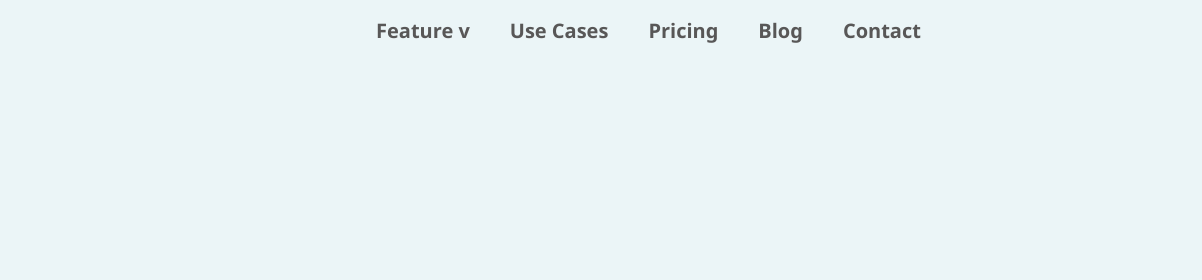
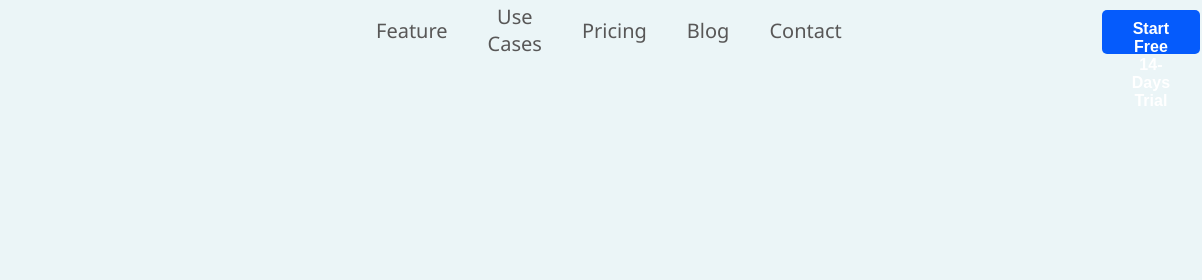
Before and after one commit to Namami65/learning-js, a plain HTML site: page index.html in a window 1280 px wide. Shown: the top 280 px of the page, 78-1280 px from the left. Drawn offline with Linux system fonts and the light colour scheme.

Commit message:
Add files via upload

```diff
--- a/index.html
+++ b/index.html
@@ -43,10 +43,7 @@
     nav a{
        text-decoration: none;
        color: rgb(88, 87, 87);
-    }
-    #feature:hover{
-        display: inline-block;
-
+       font-size: 20px;
     }
 
 
@@ -57,15 +54,29 @@
     <div class="container">
         <header class="head">
               <div CLASS="logo">
+
                     <img src="https://ikc.edgekit.net/arb/appreview/arb-logo-black.png?updatedAt=1682172573691">
               </div>
-              <nav style="display: flex; background-color: rgb(235, 245, 247); padding-right: 30px; text-align: center;">
-            <a id="feature" href="#">Feature v</a>
+              <nav style="display: flex; background-color: rgb(235, 245, 247); padding-right: 30px; text-align: center; font-weight:300">
+            <a id="feature" href="#">Feature </a>
             <a id="feature2" href="#">Use Cases</a>
             <a href="#">Pricing</a>
             <a href="#">Blog</a>
             <a href="#">Contact</a>
             </nav>
+            <div style="display: flex; justify-content: right; align-items:right; margin-left: 220px; ">
+            <button style="background-color: rgb(5, 91, 252);
+            color:white;
+            border-radius: 5px;
+            padding: 10px 30px;
+            height: 44px;
+            font-size: medium;
+            margin: 10px;
+            border: none;
+            font-weight: bold;
+             "> Start Free 14-Days Trial</button>
+            </div>
+            </header>
 
 
         </header>
```
